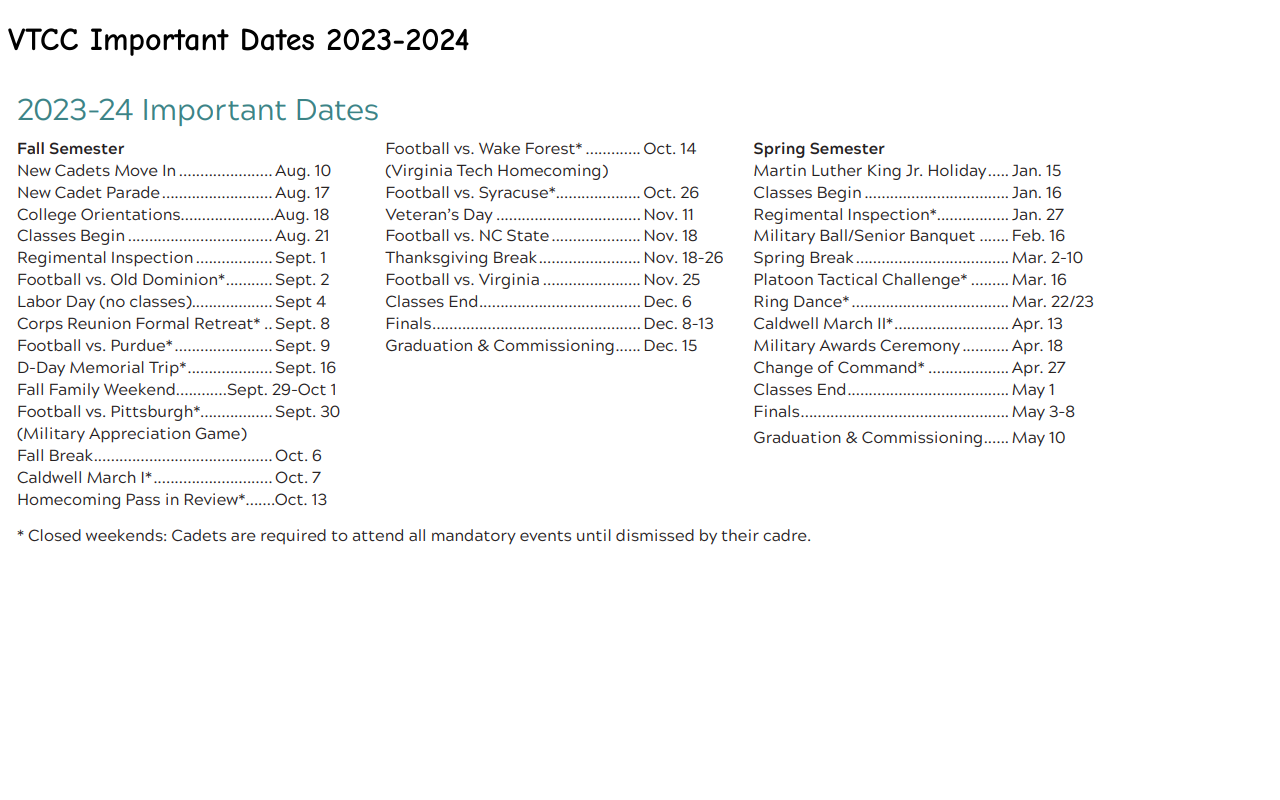
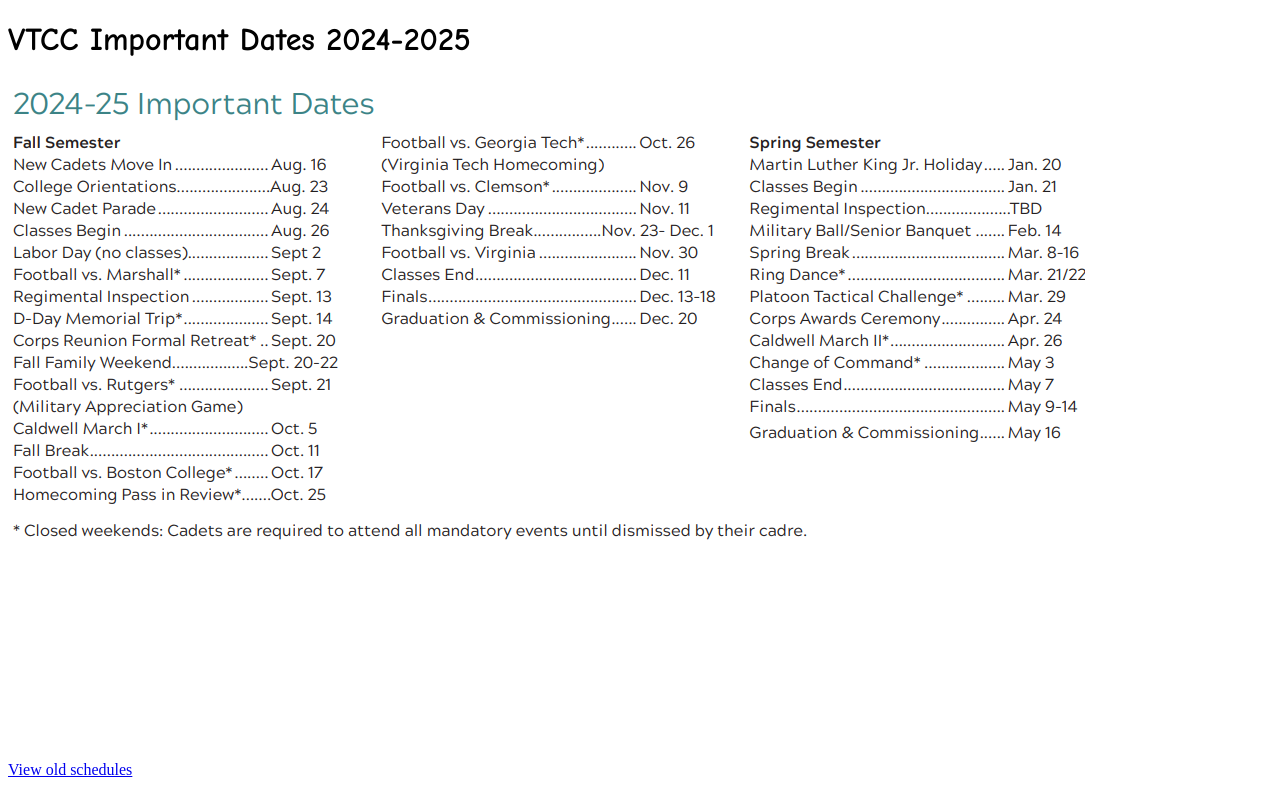
Before and after one commit to notCJR/VTCC-Schedule, a plain HTML site: page index.html in a window 1280 px wide. Drawn offline with Linux system fonts and the light colour scheme.

Commit message:
24-25 year update

```diff
--- a/index.html
+++ b/index.html
@@ -3,12 +3,21 @@
 <head>
     <link rel="shortcut icon" href="jones.ico"/>
     <meta charset="utf-8">
-    <title> VTCC Schedule 2023-2024 </title>
+    <title> VTCC Schedule 2024-2025 </title>
     <link href="style.css" rel="stylesheet" type="text/css" />
+<style>
+    div.fixed {
+        position: fixed;
+        width: 50%;
+        bottom: 5px;
+    }
+</style>
 </head>
 
 <body>
-    <h1 style="font-family: Comic Sans MS"> VTCC Important Dates 2023-2024 </h1>
-    <img src="schedule-23-24.png" alt="Schedule">
+    <h1 style="font-family: Comic Sans MS"> VTCC Important Dates 2024-2025 </h1>
+    <img src="images\schedule-24-25.png" alt="Schedule">
+
+    <div class="fixed"><p><a href="old_schedules.html">View old schedules</a></p></div>
 </body>
 </html>
```
Also changed, not shown: old_schedules.html (added, +14 -0 lines), images/schedule-23-24.png (renamed from schedule-23-24.png), images/schedule-24-25.png (added), 1 other file.
